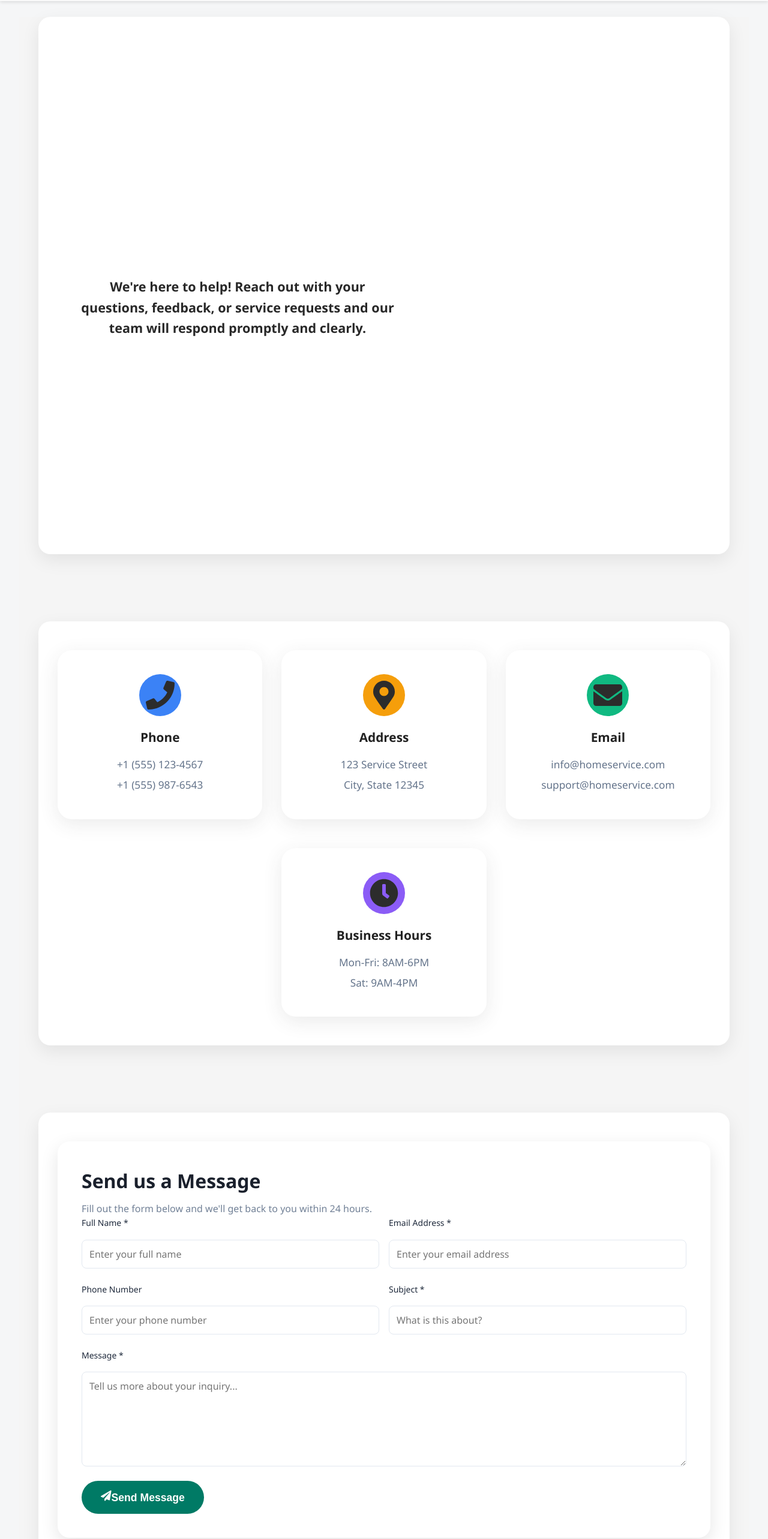
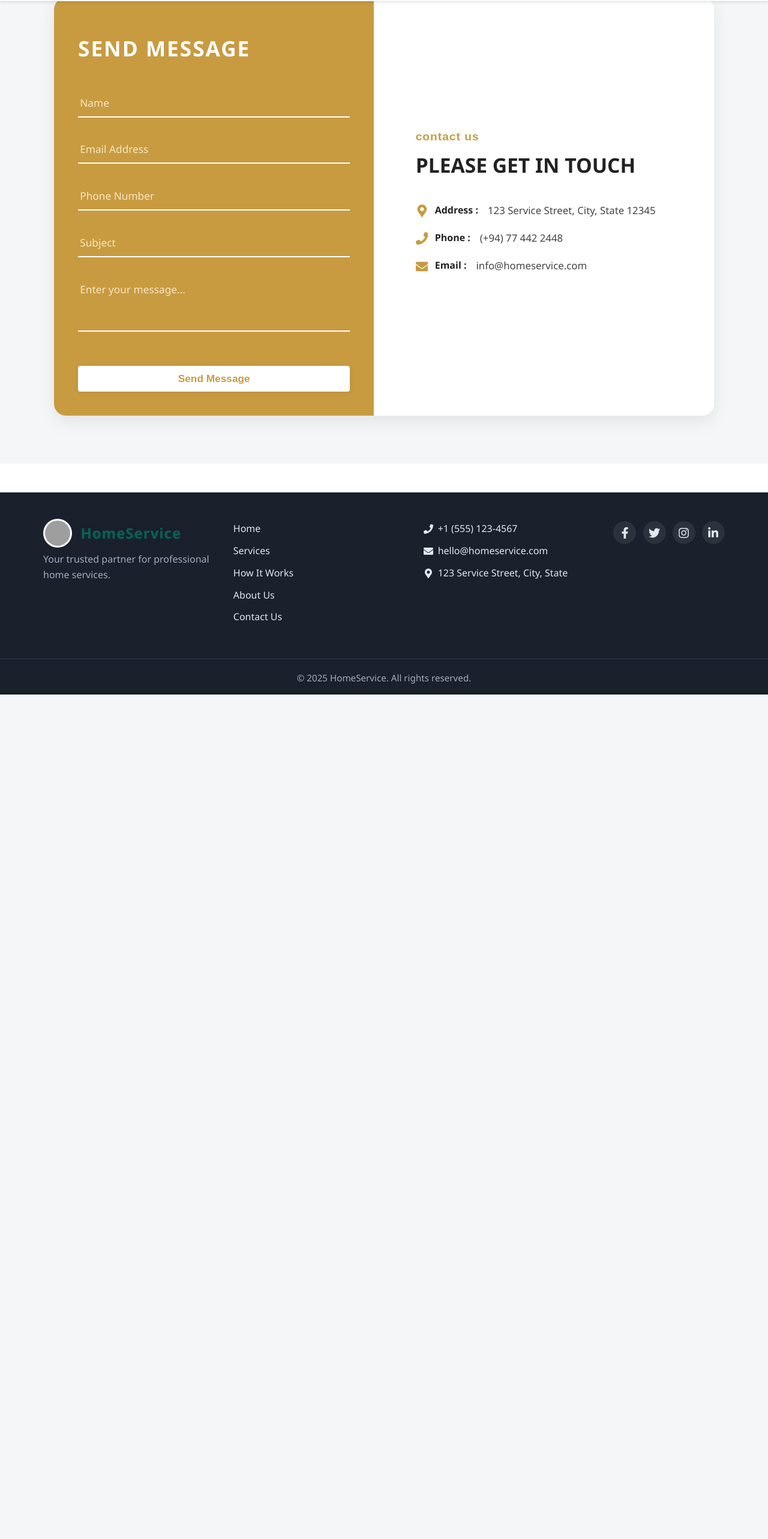
Before and after one commit to ThaRSan1101/home-management-system-Frontend, a React (Vite) app: page /contact in a window 1280 px wide. Shown: the part 84-2650 px from the top of the page at 60% size. After the commit the page ends 1242 px from the top, so only its background shows below. Built offline with nearby package versions, Linux system fonts and the light colour scheme; grey boxes are pictures that could not be loaded.

Commit message:
Update ContactUs

```diff
--- a/src/pages/Contact.css
+++ b/src/pages/Contact.css
@@ -291,3 +291,190 @@
     justify-self: auto;
   }
 }
+
+/* --- New Contact Us Split Layout --- */
+.contactus-split-container {
+  display: flex;
+  min-height: 80vh;
+  width: 100%;
+  background: #fff;
+  border-radius: 20px;
+  box-shadow: 0 10px 30px rgba(0,0,0,0.08);
+  overflow: hidden;
+  margin: 3rem auto;
+  max-width: 1100px;
+}
+
+.contactus-left {
+  background: #c89b41;
+  flex: 1.1;
+  display: flex;
+  flex-direction: column;
+  padding: 3.5rem 2.5rem 2.5rem 2.5rem;
+  color: #fff;
+  justify-content: flex-start;
+  align-items: flex-start;
+}
+
+.contactus-header {
+  font-size: 2.2rem;
+  font-weight: 800;
+  letter-spacing: 2px;
+  margin-bottom: 2.5rem;
+  color: #fff;
+}
+
+.contactus-form {
+  width: 100%;
+  display: flex;
+  flex-direction: column;
+  gap: 1.2rem;
+}
+
+.contactus-form-group {
+  width: 100%;
+  margin-bottom: 0.5rem;
+}
+
+.contactus-form input,
+.contactus-form textarea {
+  width: 100%;
+  background: transparent;
+  border: none;
+  border-bottom: 2px solid #fff;
+  color: #fff;
+  font-size: 1.08rem;
+  padding: 0.7rem 0 0.7rem 0.2rem;
+  margin-bottom: 0.2rem;
+  outline: none;
+  transition: border-color 0.2s;
+  font-family: inherit;
+  resize: none;
+}
+.contactus-form input::placeholder,
+.contactus-form textarea::placeholder {
+  color: #f7e7c1;
+  opacity: 1;
+}
+.contactus-form input:focus,
+.contactus-form textarea:focus {
+  border-bottom: 2.5px solid #fff;
+  background: transparent;
+}
+
+.contactus-send-btn {
+  background: #fff;
+  color: #c89b41;
+  border: none;
+  border-radius: 4px;
+  padding: 0.7rem 2.2rem;
+  font-size: 1.08rem;
+  font-weight: 700;
+  margin-top: 1.2rem;
+  cursor: pointer;
+  transition: background 0.2s, color 0.2s;
+  box-shadow: 0 2px 8px rgba(0,0,0,0.08);
+}
+.contactus-send-btn:hover {
+  background: #c89b41;
+  color: #fff;
+  border: 1.5px solid #fff;
+}
+
+.contactus-success {
+  margin-top: 1rem;
+  color: #fff;
+  background: #007a65;
+  padding: 0.7rem 1.2rem;
+  border-radius: 6px;
+  font-weight: 600;
+  font-size: 1rem;
+  text-align: center;
+}
+
+.contactus-right {
+  background: #fff;
+  flex: 1.2;
+  display: flex;
+  align-items: center;
+  justify-content: center;
+  padding: 2.5rem 2.5rem 2.5rem 2rem;
+}
+
+.contactus-right-content {
+  width: 100%;
+  max-width: 420px;
+  display: flex;
+  flex-direction: column;
+  align-items: flex-start;
+}
+
+.contactus-contactus {
+  color: #c89b41;
+  font-size: 1.2rem;
+  font-family: 'Dancing Script', cursive, sans-serif;
+  font-weight: 600;
+  margin-bottom: 0.7rem;
+  letter-spacing: 1px;
+}
+
+.contactus-title {
+  font-size: 2.1rem;
+  font-weight: 900;
+  color: #222;
+  margin-bottom: 1.5rem;
+  line-height: 1.2;
+}
+
+.contactus-info-list {
+  margin-top: 1.2rem;
+  width: 100%;
+}
+.contactus-info-item {
+  display: flex;
+  align-items: flex-start;
+  gap: 0.7rem;
+  margin-bottom: 1.2rem;
+}
+.contactus-info-icon {
+  color: #c89b41;
+  font-size: 1.3rem;
+  margin-top: 0.2rem;
+}
+.contactus-info-label {
+  font-weight: 700;
+  color: #222;
+  margin-right: 0.3rem;
+}
+.contactus-info-value {
+  color: #444;
+  font-size: 1.05rem;
+}
+
+@media (max-width: 900px) {
+  .contactus-split-container {
+    flex-direction: column;
+    max-width: 98vw;
+    min-height: unset;
+  }
+  .contactus-left, .contactus-right {
+    padding: 2rem 1.2rem;
+    min-width: 0;
+  }
+  .contactus-right-content {
+    max-width: 100%;
+  }
+}
+
+@media (max-width: 600px) {
+  .contactus-header {
+    font-size: 1.3rem;
+    margin-bottom: 1.2rem;
+  }
+  .contactus-title {
+    font-size: 1.2rem;
+  }
+  .contactus-left, .contactus-right {
+    padding: 1.2rem 0.5rem;
+  }
+}
--- a/src/pages/Contact.jsx
+++ b/src/pages/Contact.jsx
@@ -1,5 +1,5 @@
 import React, { useState } from 'react';
-import { FaPhone, FaEnvelope, FaMapMarkerAlt, FaClock, FaPaperPlane, FaCheckCircle } from 'react-icons/fa';
+import { FaPhone, FaEnvelope, FaMapMarkerAlt } from 'react-icons/fa';
 import './Contact.css';
 
 const Contact = () => {
@@ -13,196 +13,62 @@ const Contact = () => {
   const [isSubmitted, setIsSubmitted] = useState(false);
 
   const handleChange = (e) => {
-    setFormData({
-      ...formData,
-      [e.target.name]: e.target.value
-    });
+    setFormData({ ...formData, [e.target.name]: e.target.value });
   };
 
   const handleSubmit = (e) => {
     e.preventDefault();
-    // Here you would typically send the form data to your backend
-    console.log('Form submitted:', formData);
     setIsSubmitted(true);
-    setFormData({
-      name: '',
-      email: '',
-      phone: '',
-      subject: '',
-      message: ''
-    });
-    // Reset submission status after 3 seconds
+    setFormData({ name: '', email: '', phone: '', subject: '', message: '' });
     setTimeout(() => setIsSubmitted(false), 3000);
   };
 
-  const contactInfo = [
-    {
-      icon: <FaPhone />,
-      title: 'Phone',
-      details: ['+1 (555) 123-4567', '+1 (555) 987-6543'],
-      color: '#3B82F6'
-    },
-    {
-      icon: <FaMapMarkerAlt />,
-      title: 'Address',
-      details: ['123 Service Street', 'City, State 12345'],
-      color: '#F59E0B'
-    },
-    {
-      icon: <FaEnvelope />,
-      title: 'Email',
-      details: ['info@homeservice.com', 'support@homeservice.com'],
-      color: '#10B981'
-    },
-    {
-      icon: <FaClock />,
-      title: 'Business Hours',
-      details: ['Mon-Fri: 8AM-6PM', 'Sat: 9AM-4PM'],
-      color: '#8B5CF6'
-    }
-  ];
-
   return (
-    <div className="contact page-content">
-      <div className="contact-main">
-        {/* Hero Section */}
-        <section className="contact-hero">
-          <div className="hero-content">
-            <h1>Contact HomeService</h1>
-            <p style={{fontWeight: '600', fontSize: '1.35rem', color: '#111', textShadow: '0 2px 8px rgba(255,255,255,0.18)'}}>We're here to help! Reach out with your questions, feedback, or service requests and our team will respond promptly and clearly.</p>
+    <div className="contactus-split-container">
+      <div className="contactus-left">
+        <h1 className="contactus-header">SEND MESSAGE</h1>
+        <form className="contactus-form" onSubmit={handleSubmit}>
+          <div className="contactus-form-group">
+            <input type="text" name="name" placeholder="Name" value={formData.name} onChange={handleChange} required />
           </div>
-        </section>
-
-        {/* Contact Info Section */}
-        <section className="contact-info-section">
-          <div className="contact-info-grid">
-            {contactInfo.map((info, index) => (
-              <div key={index} className="contact-info-card">
-                <div className="info-icon" style={{ backgroundColor: info.color }}>
-                  {info.icon}
-                </div>
-                <h3>{info.title}</h3>
-                {info.details.map((detail, idx) => (
-                  <p key={idx}>{detail}</p>
-                ))}
-              </div>
-            ))}
+          <div className="contactus-form-group">
+            <input type="email" name="email" placeholder="Email Address" value={formData.email} onChange={handleChange} required />
           </div>
-        </section>
-
-        {/* Contact Form Section */}
-        <section className="contact-form-section">
-          <div className="form-container">
-            <div className="form-header">
-              <h2>Send us a Message</h2>
-              <p>Fill out the form below and we'll get back to you within 24 hours.</p>
+          <div className="contactus-form-group">
+            <input type="tel" name="phone" placeholder="Phone Number" value={formData.phone} onChange={handleChange} />
+          </div>
+          <div className="contactus-form-group">
+            <input type="text" name="subject" placeholder="Subject" value={formData.subject} onChange={handleChange} />
+          </div>
+          <div className="contactus-form-group">
+            <textarea name="message" placeholder="Enter your message..." value={formData.message} onChange={handleChange} rows={3} required />
+          </div>
+          <button type="submit" className="contactus-send-btn">Send Message</button>
+          {isSubmitted && <div className="contactus-success">Thank you! Your message has been sent.</div>}
+        </form>
+      </div>
+      <div className="contactus-right">
+        <div className="contactus-right-content">
+          <span className="contactus-contactus">contact us</span>
+          <h2 className="contactus-title">PLEASE GET IN TOUCH</h2>
+          <div className="contactus-info-list">
+            <div className="contactus-info-item">
+              <FaMapMarkerAlt className="contactus-info-icon" />
+              <span className="contactus-info-label">Address :</span>
+              <span className="contactus-info-value">123 Service Street, City, State 12345</span>
             </div>
-
-            {isSubmitted && (
-              <div className="success-message">
-                <FaCheckCircle />
-                <p>Thank you! Your message has been sent successfully. We'll get back to you soon.</p>
-              </div>
-            )}
-
-            <form onSubmit={handleSubmit} className="contact-form">
-              <div className="form-row">
-                <div className="form-group">
-                  <label htmlFor="name">Full Name *</label>
-                  <input
-                    type="text"
-                    id="name"
-                    name="name"
-                    value={formData.name}
-                    onChange={handleChange}
-                    required
-                    placeholder="Enter your full name"
-                  />
-                </div>
-                <div className="form-group">
-                  <label htmlFor="email">Email Address *</label>
-                  <input
-                    type="email"
-                    id="email"
-                    name="email"
-                    value={formData.email}
-                    onChange={handleChange}
-                    required
-                    placeholder="Enter your email address"
-                  />
-                </div>
-              </div>
-
-              <div className="form-row">
-                <div className="form-group">
-                  <label htmlFor="phone">Phone Number</label>
-                  <input
-                    type="tel"
-                    id="phone"
-                    name="phone"
-                    value={formData.phone}
-                    onChange={handleChange}
-                    placeholder="Enter your phone number"
-                  />
-                </div>
-                <div className="form-group">
-                  <label htmlFor="subject">Subject *</label>
-                  <input
-                    type="text"
-                    id="subject"
-                    name="subject"
-                    value={formData.subject}
-                    onChange={handleChange}
-                    required
-                    placeholder="What is this about?"
-                  />
-                </div>
-              </div>
-
-              <div className="form-group">
-                <label htmlFor="message">Message *</label>
-                <textarea
-                  id="message"
-                  name="message"
-                  value={formData.message}
-                  onChange={handleChange}
-                  required
-                  rows="6"
-                  placeholder="Tell us more about your inquiry..."
-                ></textarea>
-              </div>
-
-              <button type="submit" className="submit-btn">
-                <FaPaperPlane />
-                Send Message
-              </button>
-            </form>
-          </div>
-        </section>
-
-        {/* Map Section */}
-        <section className="map-section">
-          <div className="map-container">
-            <h2>Find Us</h2>
-            <div className="map-placeholder">
-              <FaMapMarkerAlt />
-              <p>Interactive map will be displayed here</p>
-              <p>123 Service Street, City, State 12345</p>
+            <div className="contactus-info-item">
+              <FaPhone className="contactus-info-icon" />
+              <span className="contactus-info-label">Phone :</span>
+              <span className="contactus-info-value">(+94) 77 442 2448</span>
+            </div>
+            <div className="contactus-info-item">
+              <FaEnvelope className="contactus-info-icon" />
+              <span className="contactus-info-label">Email :</span>
+              <span className="contactus-info-value">info@homeservice.com</span>
             </div>
           </div>
-        </section>
-
-        {/* CTA Section */}
-        <section className="contact-cta">
-          <div className="cta-content">
-            <h2>Ready to Book or Have Questions?</h2>
-            <p>Contact us today or explore our services to get started!</p>
-            <div className="cta-buttons">
-              <a href="/services" className="btn btn-primary">View Services</a>
-              <a href="/about" className="btn btn-outline">About Us</a>
-            </div>
-          </div>
-        </section>
+        </div>
       </div>
     </div>
   );
--- a/src/pages/Home.css
+++ b/src/pages/Home.css
@@ -104,7 +104,7 @@
 
 .btn-secondary:hover {
   background: #007a65 !important;
-  color: #fff !important;
+  color: #007a65 !important;
   box-shadow: 0 10px 25px rgba(0, 122, 101, 0.2);
 }
 
```
